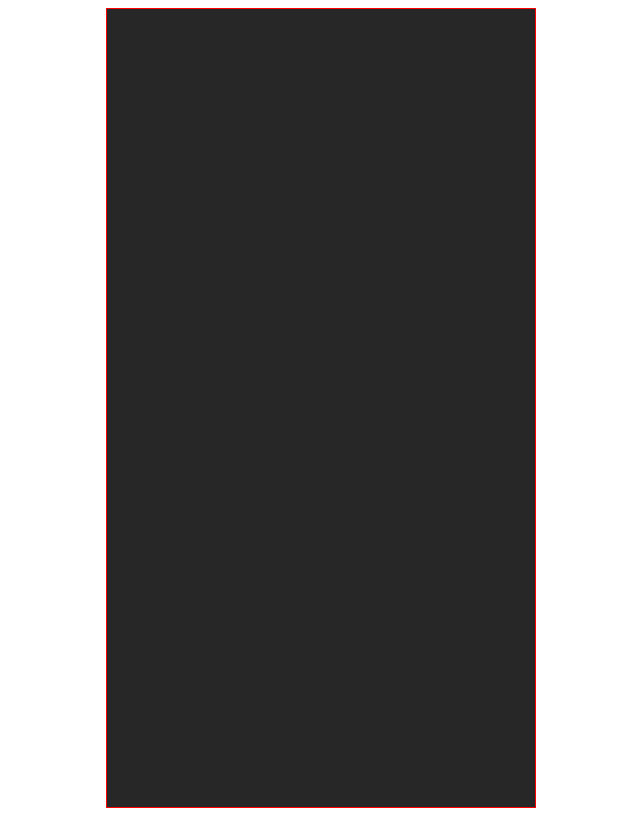
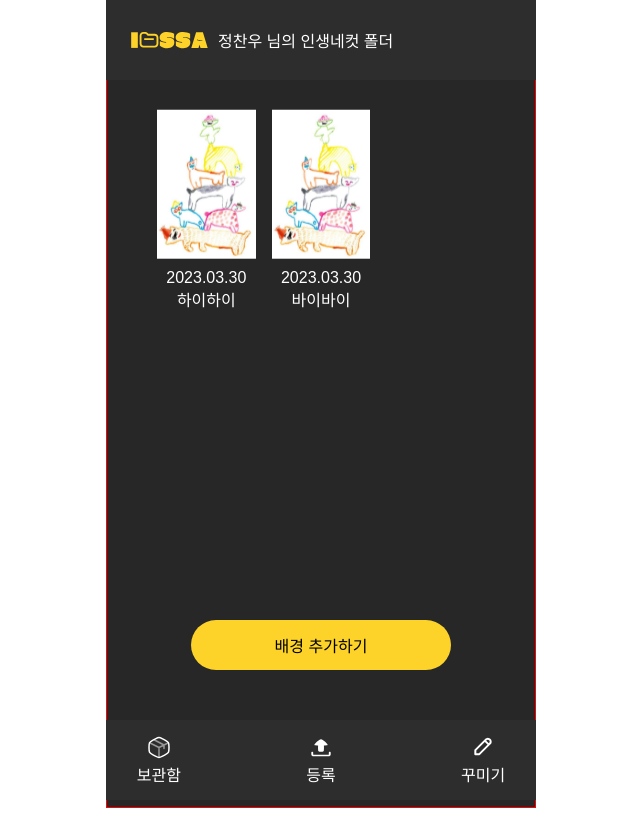
Before and after one commit to chanwoo000/inssa-frontend, a React (Create React App) app: page /image-upload/1 in a window 1280 px wide. Before the commit this address had no page. Shown: the whole page, without its empty margins (319-959 px from the left). Built offline with nearby package versions, Linux system fonts and the light colour scheme.

Commit message:
refactor : app.css 수정 및 페이지 수정

```diff
--- a/src/App.css
+++ b/src/App.css
@@ -12,4 +12,12 @@
     flex-direction: column;
     align-items: center;
     background-color: #272727;
+    color: white;
 }
+
+.container {
+    display: flex;
+    flex-direction: column;
+    align-items: center;
+    color: white;
+}
--- a/src/App.js
+++ b/src/App.js
@@ -1,13 +1,11 @@
 import './App.css'
 import { BrowserRouter, Routes, Route } from 'react-router-dom'
-
-import Decorate from './pages/Decorate'
 import ImageUpload from './pages/ImageUpload'
 import MyPage from './pages/MyPage'
-import SignIn from './pages/SignIn'
-import SignUp from './pages/SignUp'
+import SignIn from './pages/Login/SignIn/SignIn'
+import SignUp from './pages/Login/SignUp/SignUp'
 import Splash from './pages/Splash'
-import Theme from './pages/Theme'
+import Image from './pages/Image'
 import MainLayout from './Outlet'
 
 function App() {
@@ -21,9 +19,8 @@ function App() {
 
           <Route element={<MainLayout />}>
             <Route path='/my-page' element={<MyPage />} />
-            <Route path='/theme' element={<Theme />} />
-            <Route path='/image-upload' element={<ImageUpload />} />
-            <Route path='/decorate' element={<Decorate />} />
+            <Route path='/image/:ImageId' element={<Image />} />
+            <Route path='/image-upload/:folderId' element={<ImageUpload />} />
           </Route>
         </Routes>
       </BrowserRouter>
```
